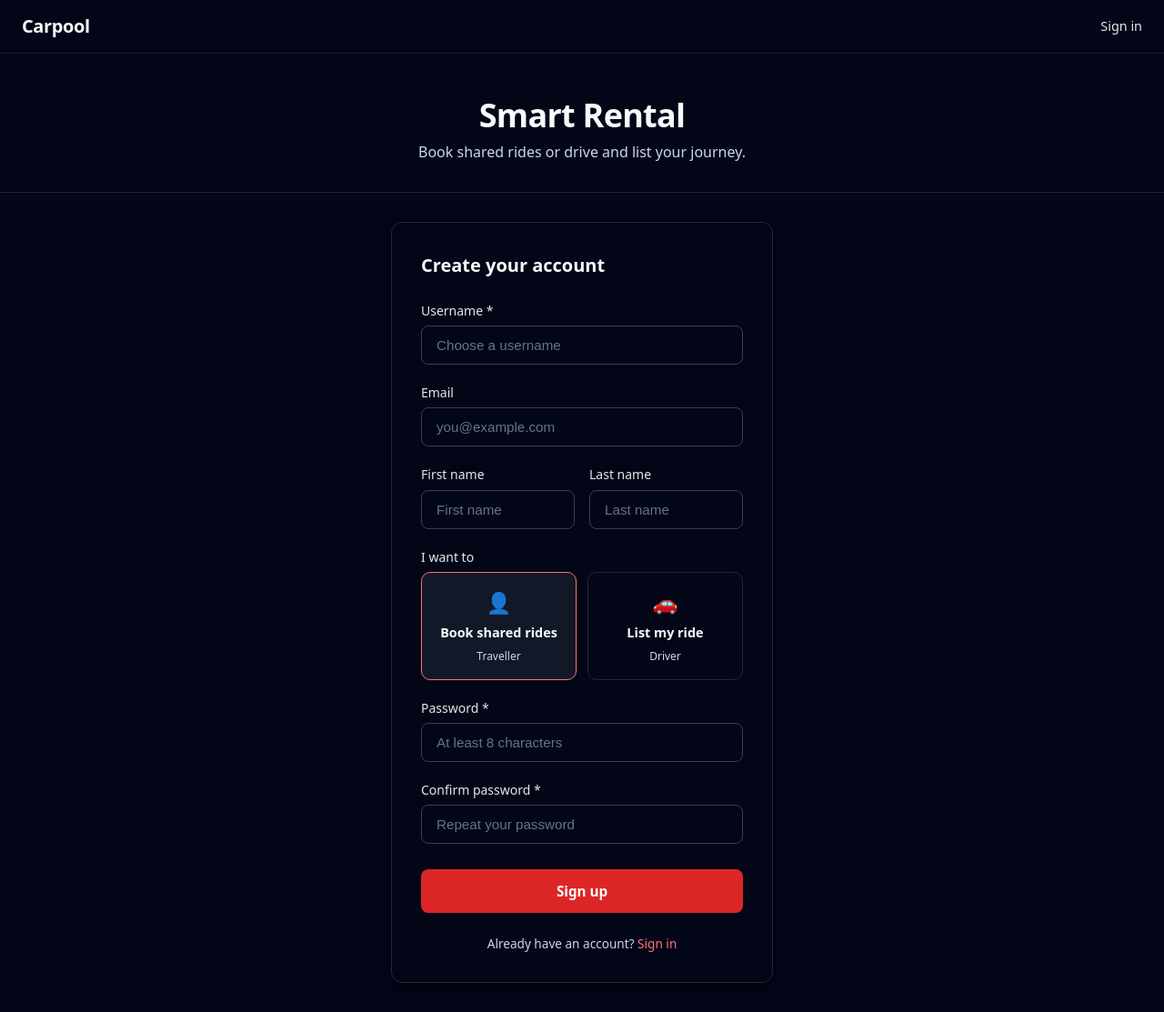
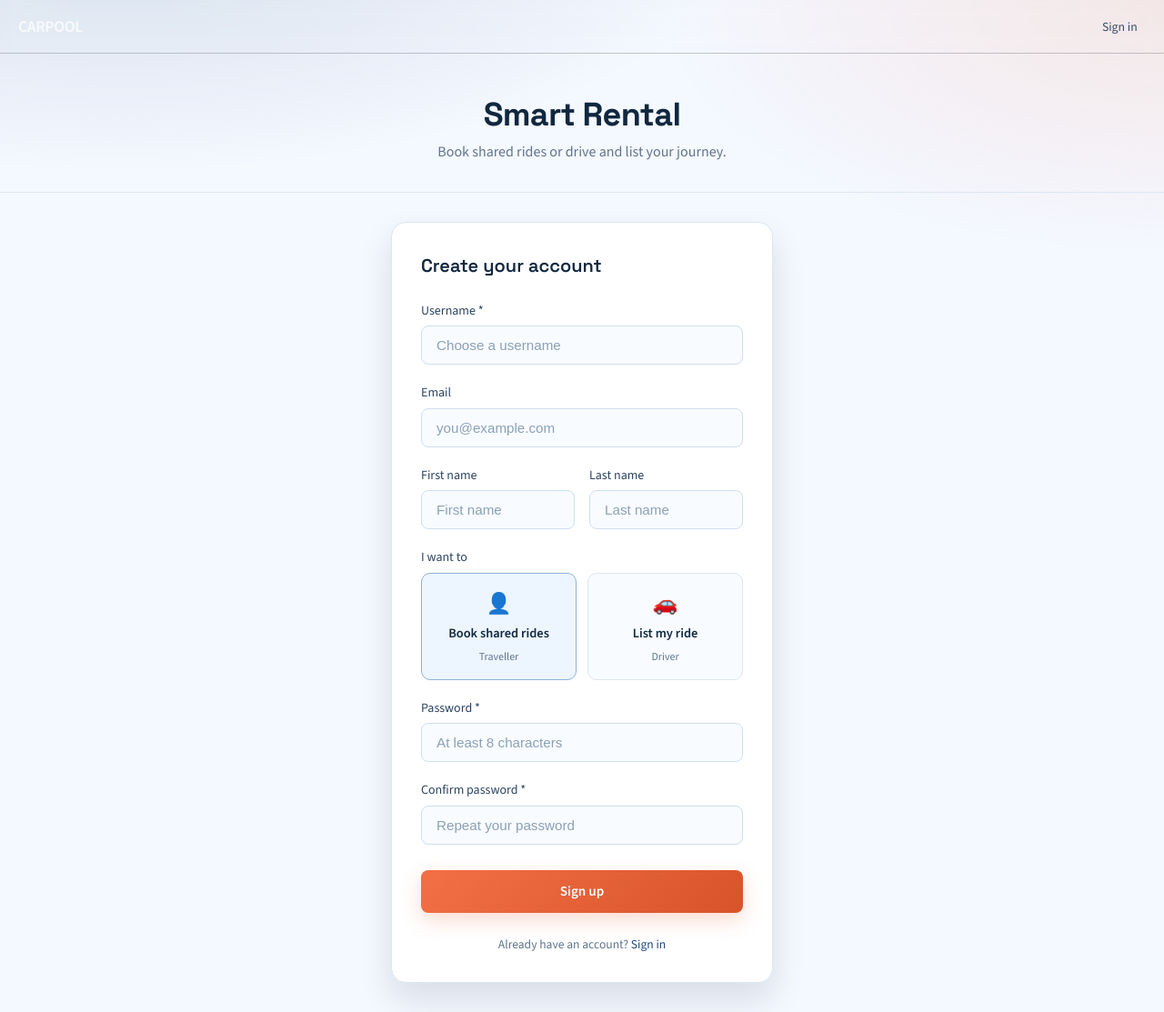
Before and after one commit to ishanverma123/Project, a React (Vite) app in the folder frontend/: page / in a window 1280 px wide. Shown: the whole page at 91% size. Built offline with nearby package versions, Linux system fonts and the light colour scheme; no server answers.

Commit message:
feat: enhance UI components with improved styling and layout adjustments across various pages

```diff
--- a/frontend/src/components/Layout.css
+++ b/frontend/src/components/Layout.css
@@ -8,10 +8,14 @@
   display: flex;
   align-items: center;
   justify-content: space-between;
-  padding: 0.875rem 1.5rem;
-  background: #020617;
-  border-bottom: 1px solid #1f2937;
-  color: #f9fafb;
+  padding: 0.8rem 1.25rem;
+  background: rgba(255, 255, 255, 0.8);
+  border-bottom: 1px solid #dce6f2;
+  color: #13263d;
+  backdrop-filter: blur(10px);
+  position: sticky;
+  top: 0;
+  z-index: 30;
 }
 
 .layout-header-auth {
@@ -20,11 +24,12 @@
 }
 
 .layout-header .logo {
-  font-size: 1.25rem;
+  font-size: 1.1rem;
   font-weight: 700;
   text-decoration: none;
-  color: #f9fafb;
+  color: #14233b;
   letter-spacing: -0.02em;
+  text-transform: uppercase;
 }
 
 .layout-header-auth .logo {
@@ -39,47 +44,52 @@
 
 .layout-menu-toggle {
   display: none;
-  border: 1px solid #334155;
-  background: #0f172a;
-  color: #f8fafc;
+  border: 1px solid #dce6f2;
+  background: #ffffff;
+  color: #13263d;
   padding: 0.35rem 0.65rem;
   font-size: 0.82rem;
 }
 
 .layout-header nav a {
   text-decoration: none;
-  color: #e5e7eb;
-  font-size: 0.9rem;
+  color: #334c69;
+  font-size: 0.86rem;
   font-weight: 500;
-  transition: color 0.2s;
+  transition: color 0.2s, background-color 0.2s;
+  padding: 0.38rem 0.58rem;
+  border-radius: 8px;
 }
 
 .layout-header nav a:hover {
-  color: #fecaca;
+  color: #14233b;
+  background: #eef4fb;
 }
 
 .layout-main {
   flex: 1;
-  padding: 1.5rem;
-  background: #020617;
-  color: #f9fafb;
+  padding: 1rem;
+  background: transparent;
+  color: #13263d;
 }
 
 .navbar-username {
-  font-size: 0.9rem;
-  color: #f9fafb;
+  font-size: 0.82rem;
+  color: #334c69;
 }
 
 .navbar-signout {
-  background: transparent;
-  border: 1px solid #f97373;
-  color: #f9fafb;
-  padding: 0.4rem 0.9rem;
+  background: #ffffff;
+  border: 1px solid #dce6f2;
+  color: #14233b;
+  padding: 0.38rem 0.75rem;
+  box-shadow: none;
 }
 
 .navbar-signout:hover {
-  background: #b91c1c;
-  border-color: #fecaca;
+  background: #fff1ec;
+  border-color: #f4c4b7;
+  transform: none;
 }
 
 .layout-main-auth {
@@ -113,7 +123,7 @@
     flex-direction: column;
     align-items: stretch;
     padding-top: 0.35rem;
-    border-top: 1px solid #1f2937;
+    border-top: 1px solid #dce6f2;
   }
 
   .layout-header nav.nav-open {
@@ -128,7 +138,9 @@
 
   .layout-header nav a {
     padding: 0.45rem 0;
-    border-bottom: 1px solid rgba(51, 65, 85, 0.35);
+    border-bottom: 1px solid rgba(148, 163, 184, 0.25);
+    border-radius: 0;
+    background: transparent;
   }
 
   .layout-main {
--- a/frontend/src/index.css
+++ b/frontend/src/index.css
@@ -1,12 +1,23 @@
+@import url('https://fonts.googleapis.com/css2?family=Space+Grotesk:wght@400;500;600;700&family=Source+Sans+3:wght@400;500;600&display=swap');
+
 :root {
-  font-family: system-ui, Avenir, Helvetica, Arial, sans-serif;
+  font-family: 'Source Sans 3', sans-serif;
   line-height: 1.5;
   font-weight: 400;
 
-  /* Dark theme with white text */
-  color-scheme: dark;
-  color: #f9fafb;
-  background-color: #020617;
+  color: #102135;
+  background-color: #f4f8ff;
+
+  --brand-900: #14233b;
+  --brand-700: #1f4a7a;
+  --accent: #f36f45;
+  --accent-strong: #d8532a;
+  --surface: #ffffff;
+  --surface-muted: #f7faff;
+  --text: #13263d;
+  --text-muted: #5f7187;
+  --border: #dce6f2;
+  --shadow-soft: 0 14px 32px rgba(13, 34, 63, 0.12);
 
   font-synthesis: none;
   text-rendering: optimizeLegibility;
@@ -20,11 +31,11 @@
 
 a {
   font-weight: 500;
-  color: #f97373;
+  color: var(--brand-700);
   text-decoration: inherit;
 }
 a:hover {
-  color: #fecaca;
+  color: var(--accent-strong);
 }
 
 body {
@@ -32,6 +43,11 @@ body {
   min-width: 320px;
   min-height: 100vh;
   overflow-x: hidden;
+  color: var(--text);
+  background:
+    radial-gradient(1200px 500px at 10% -10%, rgba(31, 74, 122, 0.16), transparent 60%),
+    radial-gradient(900px 450px at 100% 0%, rgba(243, 111, 69, 0.13), transparent 62%),
+    #f4f8ff;
 }
 
 #root {
@@ -41,26 +57,36 @@ body {
 }
 
 h1 {
-  font-size: 3.2em;
+  font-family: 'Space Grotesk', sans-serif;
+  font-size: clamp(1.9rem, 3.2vw, 2.8rem);
   line-height: 1.1;
 }
 
+h2,
+h3,
+h4 {
+  font-family: 'Space Grotesk', sans-serif;
+}
+
 button {
-  border-radius: 8px;
+  border-radius: 10px;
   border: 1px solid transparent;
-  padding: 0.6em 1.2em;
+  padding: 0.56em 1.05em;
   font-size: 1em;
-  font-weight: 500;
+  font-weight: 600;
   font-family: inherit;
-  background-color: #ef4444;
-  color: #f9fafb;
+  background: linear-gradient(140deg, var(--accent), var(--accent-strong));
+  color: #ffffff;
   cursor: pointer;
-  transition: border-color 0.25s, background-color 0.25s;
+  transition: transform 0.14s ease, box-shadow 0.14s ease, filter 0.14s ease;
+  box-shadow: 0 8px 22px rgba(243, 111, 69, 0.25);
 }
 button:hover {
-  border-color: #b91c1c;
+  transform: translateY(-1px);
+  filter: brightness(0.98);
 }
 button:focus,
 button:focus-visible {
-  outline: 4px auto -webkit-focus-ring-color;
+  outline: 3px solid rgba(31, 74, 122, 0.35);
+  outline-offset: 2px;
 }
--- a/frontend/src/pages/Auth.css
+++ b/frontend/src/pages/Auth.css
@@ -5,8 +5,8 @@
   min-height: 0;
   display: flex;
   flex-direction: column;
-  background: #020617;
-  color: #f9fafb;
+  background: transparent;
+  color: #10273f;
 }
 
 /* HERO */
@@ -14,7 +14,7 @@
 .auth-hero {
   padding: 3rem 1.5rem 2rem;
   text-align: center;
-  border-bottom: 1px solid #1f2937;
+  border-bottom: 1px solid #dce6f2;
 }
 
 .auth-hero-signin {
@@ -26,12 +26,12 @@
   font-weight: 700;
   letter-spacing: -0.02em;
   margin: 0 0 0.5rem;
-  color: #f9fafb;
+  color: #10273f;
 }
 
 .auth-tagline {
   font-size: 1rem;
-  color: #cbd5f5;
+  color: #62748b;
   margin: 0;
 }
 
@@ -48,18 +48,18 @@
 .auth-card {
   width: 100%;
   max-width: 420px;
-  background: #020617;
-  border: 1px solid #1f2937;
-  border-radius: 12px;
+  background: #ffffff;
+  border: 1px solid #dce6f2;
+  border-radius: 16px;
   padding: 2rem;
-  box-shadow: 0 8px 20px rgba(0,0,0,0.4);
+  box-shadow: 0 18px 36px rgba(16, 33, 58, 0.12);
 }
 
 .auth-card-title {
   font-size: 1.25rem;
   font-weight: 600;
   margin: 0 0 1.5rem;
-  color: #f9fafb;
+  color: #10273f;
 }
 
 /* FORM */
@@ -72,10 +72,10 @@
 
 .auth-error {
   padding: 0.75rem 1rem;
-  background: #451717;
-  border: 1px solid #b91c1c;
+  background: #fff1ec;
+  border: 1px solid #f4c4b7;
   border-radius: 8px;
-  color: #fecaca;
+  color: #9f3418;
   font-size: 0.9rem;
 }
 
@@ -90,33 +90,33 @@
 .auth-row label {
   font-size: 0.875rem;
   font-weight: 500;
-  color: #e5e7eb;
+  color: #2c4461;
 }
 
 .auth-row input {
   width: 100%;
   padding: 0.75rem 1rem;
   font-size: 0.95rem;
-  color: #f9fafb;
-  background: #020617;
-  border: 1px solid #334155;
+  color: #0f2338;
+  background: #f8fbff;
+  border: 1px solid #d0deee;
   border-radius: 8px;
   transition: border-color 0.15s, box-shadow 0.15s;
   box-sizing: border-box;
 }
 
 .auth-row input::placeholder {
-  color: #64748b;
+  color: #8ca0b7;
 }
 
 .auth-row input:hover {
-  border-color: #f97373;
+  border-color: #8fb0d1;
 }
 
 .auth-row input:focus {
   outline: none;
-  border-color: #f97373;
-  box-shadow: 0 0 0 2px rgba(248,113,113,0.3);
+  border-color: #1f4a7a;
+  box-shadow: 0 0 0 3px rgba(31, 74, 122, 0.16);
 }
 
 /* SPLIT ROW */
@@ -148,8 +148,8 @@
   align-items: center;
   gap: 0.35rem;
   padding: 1rem 0.75rem;
-  background: #020617;
-  border: 1px solid #1f2937;
+  background: #f8fbff;
+  border: 1px solid #dce6f2;
   border-radius: 10px;
   cursor: pointer;
   transition: border-color 0.15s, background 0.15s;
@@ -162,12 +162,12 @@
 }
 
 .role-option:hover {
-  border-color: #f97373;
+  border-color: #9cb8d6;
 }
 
 .role-option.active {
-  border-color: #f97373;
-  background: #111827;
+  border-color: #8bb2da;
+  background: #edf5ff;
 }
 
 .role-icon {
@@ -177,12 +177,12 @@
 .role-label {
   font-weight: 600;
   font-size: 0.9rem;
-  color: #f9fafb;
+  color: #10273f;
 }
 
 .role-sublabel {
   font-size: 0.75rem;
-  color: #cbd5f5;
+  color: #60758d;
 }
 
 /* BUTTON */
@@ -193,7 +193,7 @@
   font-size: 0.95rem;
   font-weight: 600;
   color: #ffffff;
-  background: #dc2626;
+  background: linear-gradient(135deg, #f36f45, #d8532a);
   border: none;
   border-radius: 8px;
   cursor: pointer;
@@ -201,7 +201,7 @@
 }
 
 .auth-submit:hover:not(:disabled) {
-  background: #b91c1c;
+  background: linear-gradient(135deg, #eb643a, #c94a21);
   transform: translateY(-1px);
 }
 
@@ -215,12 +215,12 @@
 .auth-switch {
   margin: 1.5rem 0 0;
   font-size: 0.85rem;
-  color: #cbd5f5;
+  color: #60758d;
   text-align: center;
 }
 
 .auth-switch a {
-  color: #f97373;
+  color: #1f4a7a;
   font-weight: 500;
   text-decoration: none;
 }
--- a/frontend/src/pages/Home.jsx
+++ b/frontend/src/pages/Home.jsx
@@ -172,6 +172,8 @@ export default function Home() {
             rides.map((p, index) => {
               const myBooking = myBookingsByRide[p.id]
               const alreadyRequested = Boolean(myBooking)
+              const isWaitingBooking = myBooking?.status === 'pending' || myBooking?.status === 'countered'
+              const showBidInputs = !myBooking || isWaitingBooking
               const fareDelta = Number(p.fare_comparison?.difference ?? 0)
               const fareDeltaAbs = Math.abs(fareDelta).toFixed(2)
               const fareTrend = fareDelta > 0 ? 'higher' : fareDelta < 0 ? 'lower' : 'equal'
@@ -253,6 +255,8 @@ export default function Home() {
                       </p>
                     )}
                     <div className="card-actions">
+                      {showBidInputs && (
+                        <>
                           <input
                             type="number"
                             min="1"
@@ -274,6 +278,8 @@ export default function Home() {
                             onChange={(e) => handleDraftChange(p.id, 'requested_bid_per_seat', e.target.value)}
                             aria-label="Bid price per seat"
                           />
+                        </>
+                      )}
                       <button
                         type="button"
                         className="property-card-secondary-btn"
@@ -292,7 +298,13 @@ export default function Home() {
                         }}
                         disabled={p.seats_left <= 0 || alreadyRequested}
                       >
-                        {alreadyRequested ? 'Ride requested' : p.seats_left <= 0 ? 'Full' : 'Request booking'}
+                        {isWaitingBooking
+                          ? 'Waiting for driver'
+                          : alreadyRequested
+                          ? 'Ride requested'
+                          : p.seats_left <= 0
+                          ? 'Full'
+                          : 'Request booking'}
                       </button>
                     </div>
                   </div>
@@ -339,6 +351,16 @@ export default function Home() {
                 </ul>
               </div>
             )}
+            {(() => {
+              const selectedBooking = myBookingsByRide[selectedRide.id]
+              const selectedIsWaiting = selectedBooking?.status === 'pending' || selectedBooking?.status === 'countered'
+              const selectedShowBidInputs = !selectedBooking || selectedIsWaiting
+
+              if (!selectedShowBidInputs) {
+                return null
+              }
+
+              return (
                 <div className="ride-bid-row">
                   <input
                     type="number"
@@ -361,11 +383,13 @@ export default function Home() {
                     type="button"
                     className="button primary"
                     onClick={() => handleBookRide(selectedRide.id)}
-                disabled={selectedRide.seats_left <= 0 || Boolean(myBookingsByRide[selectedRide.id])}
+                    disabled={selectedRide.seats_left <= 0 || Boolean(selectedBooking)}
                   >
-                Request with bid
+                    {selectedIsWaiting ? 'Waiting for driver' : 'Request with bid'}
                   </button>
                 </div>
+              )
+            })()}
             {selectedRide.description && <p className="ride-detail-description">{selectedRide.description}</p>}
             {Array.isArray(selectedRide.booked_passengers) && selectedRide.booked_passengers.length > 0 ? (
               <div className="ride-detail-passengers">
```
Also changed, not shown: frontend/src/App.css (+222 -1 lines). Lines whose indentation alone changed are shown as unchanged.
